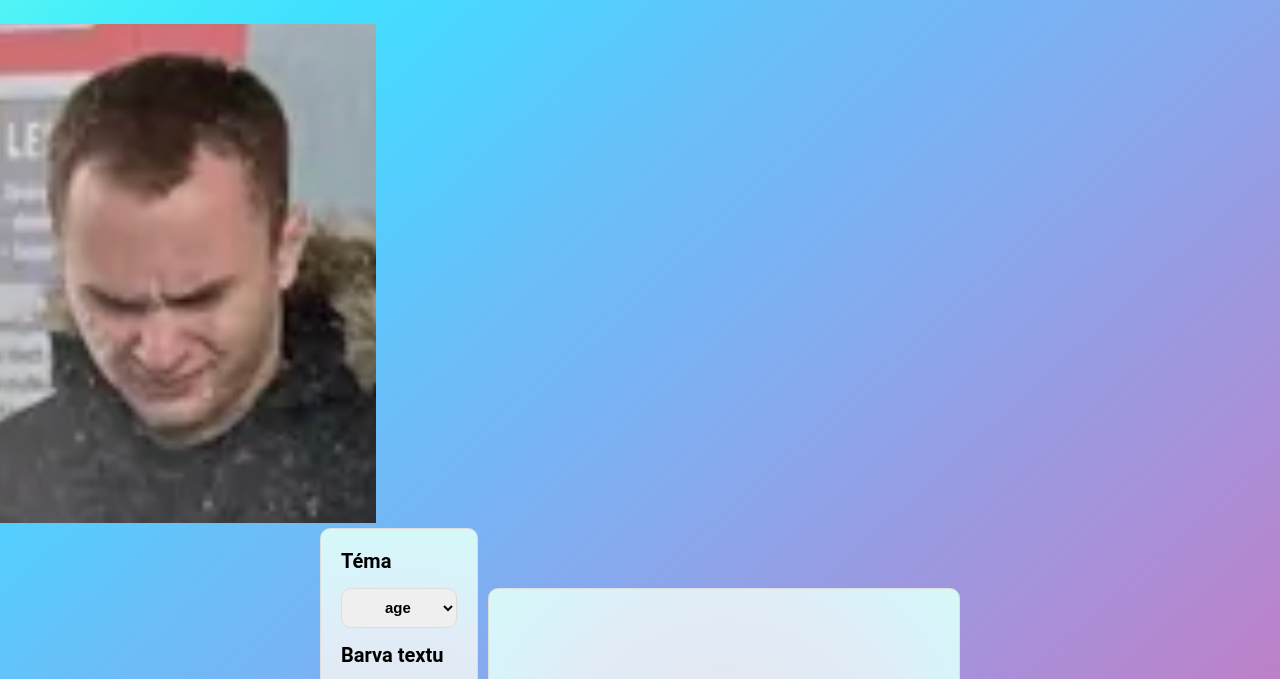
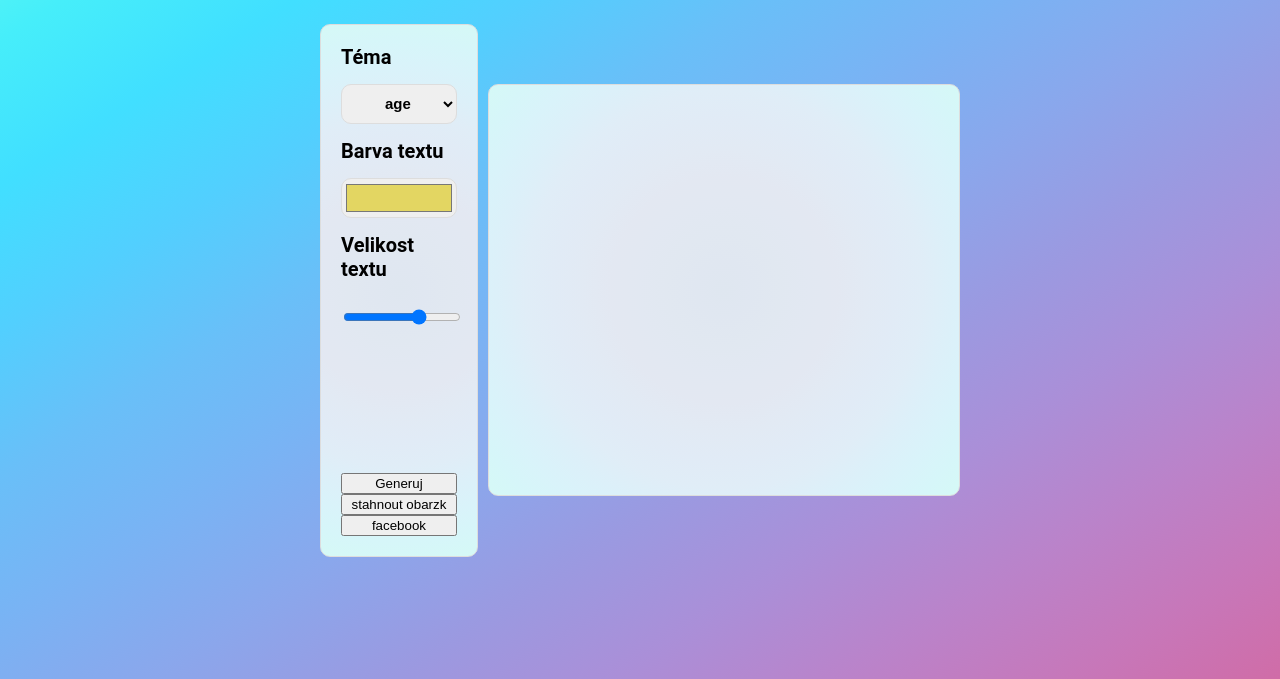
Before and after one commit to Filip-Dvorak/Quote-generator, a website: page index.html in a window 1280 px wide. Shown: the part 107-786 px from the top of the page. Drawn offline with nearby package versions, Linux system fonts and the light colour scheme.

Commit message:
zkouska obrazku

```diff
--- a/index.html
+++ b/index.html
@@ -27,7 +27,6 @@
 <script async defer crossorigin="anonymous" src="https://connect.facebook.net/en_US/sdk.js#xfbml=1&version=v10.0&appId=398009112687105"></script>
 <script src="index.js"></script>
 <h1>CITATION GENERATOR</h1>
-<img src =IMG_0561.png>
 <div class="container">
     <div class="controls">
         <label for="promptDropdown">Téma</label>
```
